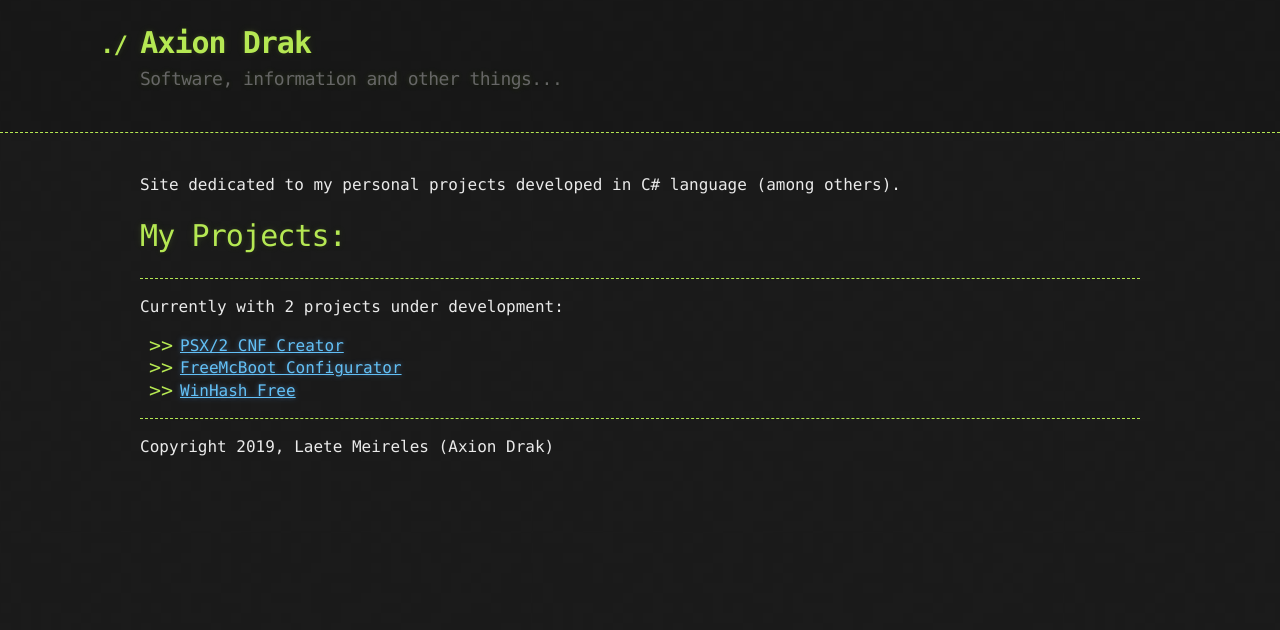
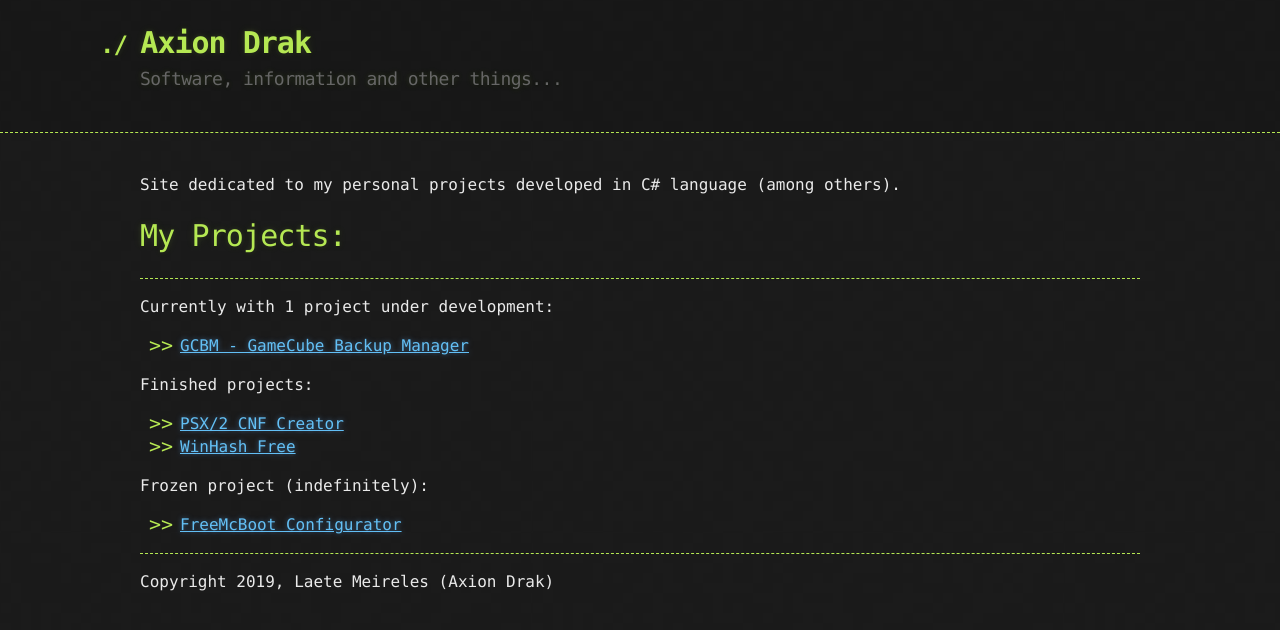
Before and after one commit to AxionDrak/axiondrak.github.io, a Jekyll site: the page built from index.md, in a window 1280 px wide. Shown: the top 630 px of the page. Built offline with Jekyll 4.4.1, drawn with Linux system fonts in a browser that asks for light colours.

Commit message:
Update index.md

```diff
--- a/index.md
+++ b/index.md
@@ -6,11 +6,15 @@ Site dedicated to my personal projects developed in C# language (among others).
 
 # My Projects:
 * * *
-Currently with 2 projects under development:
+Currently with 1 project under development:
+* [GCBM - GameCube Backup Manager](./gcbm.md)
 
+Finished projects:
 * [PSX/2 CNF Creator](./psx-cnf.md)
+* [WinHash Free](./winhash-free.md)
+
+Frozen project (indefinitely):
 * [FreeMcBoot Configurator](./free-mcb.md)
-* [WinHash Free](./winhash-free.md)
 
 * * *
 Copyright 2019, Laete Meireles (Axion Drak)
```
